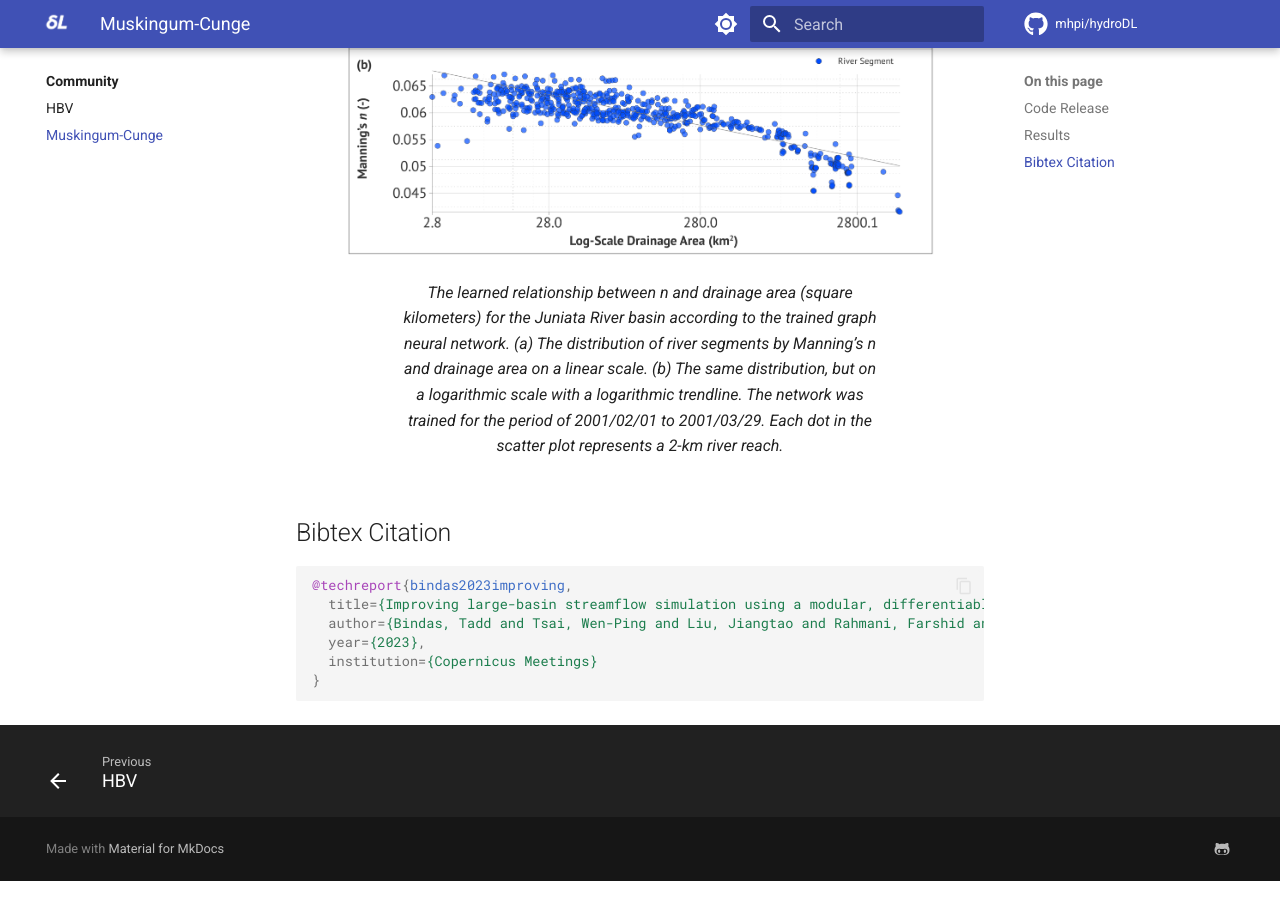
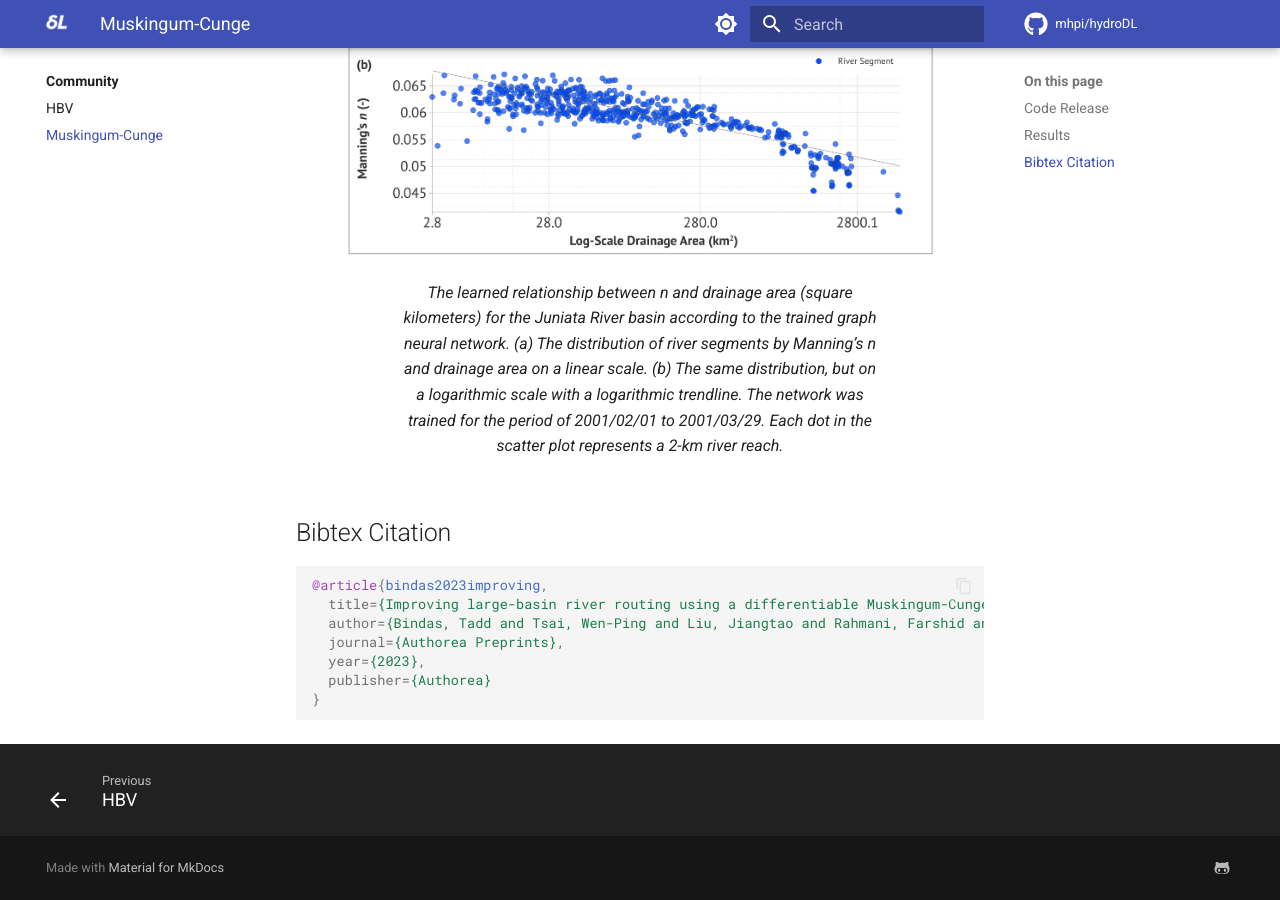
Before and after one commit to mhpi/mhpi.github.io, an MkDocs documentation site: the page built from docs/projects/bindas_2023.md, in a window 1280 px wide and 900 px high, scrolled down 721 px. Built offline with MkDocs 1.6.1 and Material for MkDocs 9.7.7, drawn with Linux system fonts in a browser that asks for light colours; comment, search, counter and statistics services are not loaded.

Commit message:
edited citation

````diff
--- a/docs/projects/bindas_2023.md
+++ b/docs/projects/bindas_2023.md
@@ -19,10 +19,11 @@ Will be released upon publication
 
 
 ```bibtex
-@techreport{bindas2023improving,
-  title={Improving large-basin streamflow simulation using a modular, differentiable, learnable graph model for routing},
+@article{bindas2023improving,
+  title={Improving large-basin river routing using a differentiable Muskingum-Cunge model and physics-informed machine learning},
   author={Bindas, Tadd and Tsai, Wen-Ping and Liu, Jiangtao and Rahmani, Farshid and Feng, Dapeng and Bian, Yuchen and Lawson, Kathryn and Shen, Chaopeng},
+  journal={Authorea Preprints},
   year={2023},
-  institution={Copernicus Meetings}
+  publisher={Authorea}
 }
 ```
````
